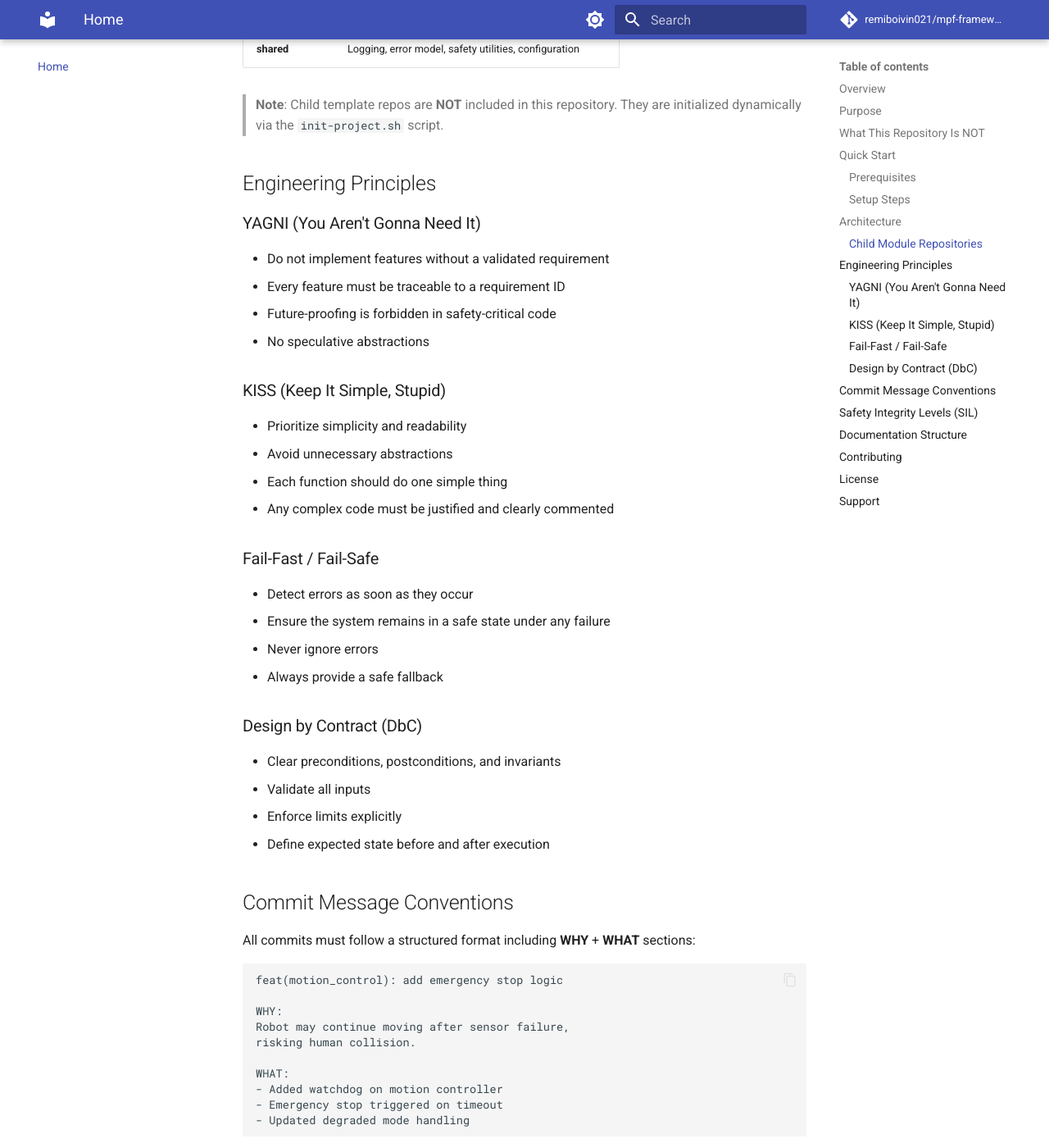
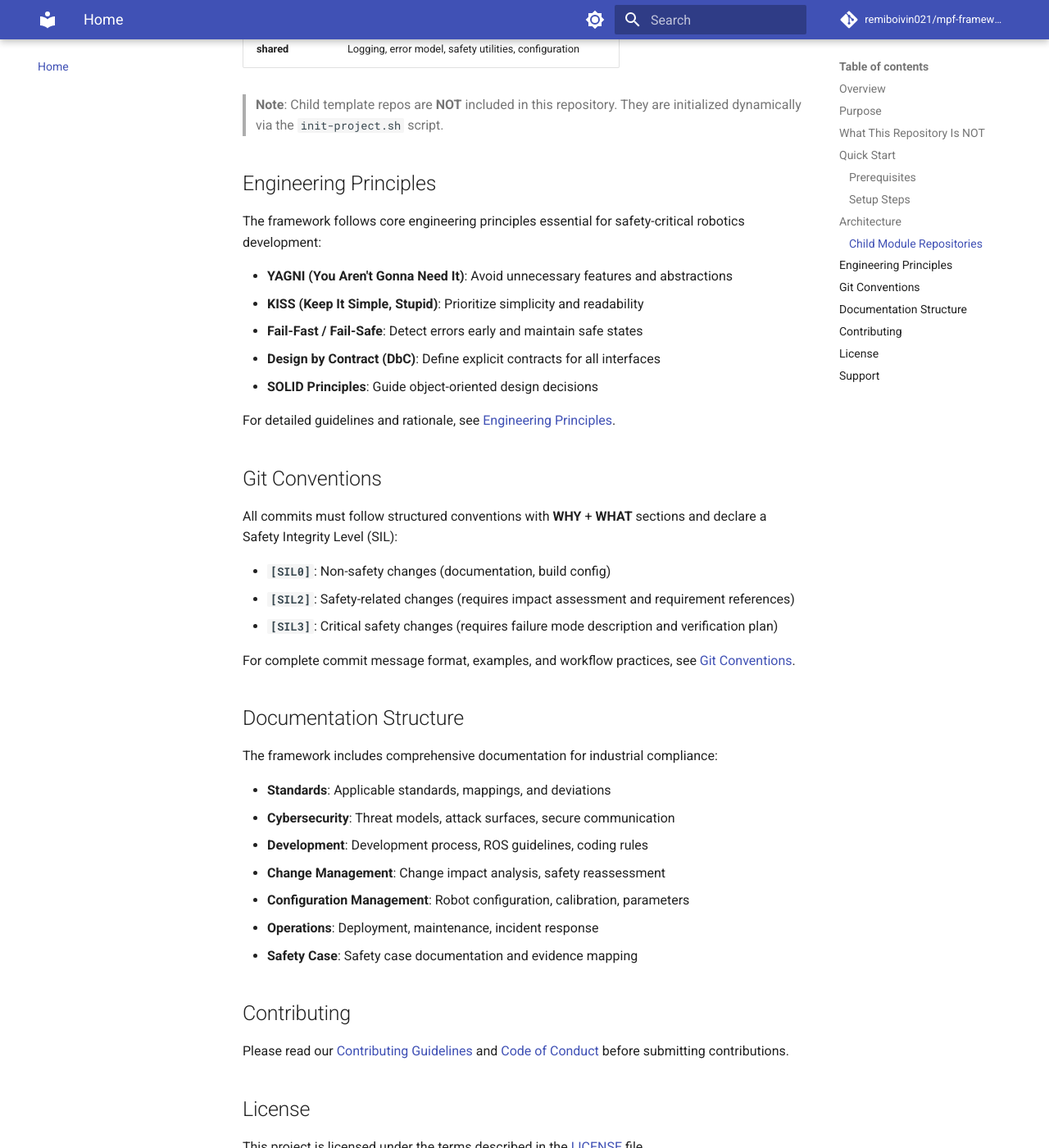
Before and after one commit to remiboivin021/mpf-framework, an MkDocs documentation site: the page built from docs/index.md, in a window 1280 px wide and 1400 px high, scrolled down 2152 px. Shown: the whole window at 82% size. Built offline with MkDocs 1.6.1 and Material for MkDocs 9.7.7, drawn with Linux system fonts in a browser that asks for light colours; comment, search, counter and statistics services are not loaded; part of the change alters nothing that is shown; some of the changed text lies outside the part shown.

Commit message:
[SIL0] refactor(docs): reorganize documentation structure per review feedback
WHY:
PR review requested separating engineering principles and git conventions
into dedicated files for better organization and maintainability.
Also requested fixing links to use proper format.

WHAT:
- Created docs/engineering/best_practices/concepts.md with engineering principles
- Created docs/engineering/best_practices/git.md with commit conventions
- Updated docs/index.md to reference new files instead of inline content
- Fixed Contributing and License links to use GitHub URLs
- Updated mkdocs.yml navigation to include new documentation pages
- Verified build succeeds with all changes

Co-authored-by: remiboivin021 <249393505+remiboivin021@users.noreply.github.com>

````diff
--- /dev/null
+++ b/docs/engineering/best_practices/concepts.md
@@ -0,0 +1,82 @@
+# Engineering Principles
+
+This document outlines the core engineering principles that guide development in the Modular Project Framework (MPF).
+
+## YAGNI (You Aren't Gonna Need It)
+
+**Principle:** Do not implement features or abstractions that are not immediately needed.
+
+**Guidelines:**
+- Do not implement features without a validated requirement
+- Every feature must be traceable to a requirement ID
+- Future-proofing is forbidden in safety-critical code
+- No speculative abstractions
+
+**Rationale:** Unnecessary features increase complexity, maintenance burden, and potential failure points in safety-critical systems.
+
+## KISS (Keep It Simple, Stupid)
+
+**Principle:** Prioritize simplicity and readability in all code and design decisions.
+
+**Guidelines:**
+- Prioritize simplicity and readability
+- Avoid unnecessary abstractions
+- Each function should do one simple thing
+- Any complex code must be justified and clearly commented
+
+**Rationale:** Simple code is easier to verify, test, and maintain. In safety-critical systems, complexity is a liability.
+
+## Fail-Fast / Fail-Safe
+
+**Principle:** Detect errors immediately and ensure the system remains in a safe state under any failure condition.
+
+**Guidelines:**
+- Detect errors as soon as they occur
+- Ensure the system remains in a safe state under any failure
+- Never ignore errors
+- Always provide a safe fallback
+
+**Rationale:** Early error detection prevents cascading failures. Fail-safe behavior protects against harm to humans and equipment.
+
+## Design by Contract (DbC)
+
+**Principle:** Define explicit contracts for all modules, functions, and interfaces.
+
+**Guidelines:**
+- Clear preconditions, postconditions, and invariants
+- Validate all inputs
+- Enforce limits explicitly
+- Define expected state before and after execution
+
+**Rationale:** Explicit contracts make behavior predictable and verifiable, essential for safety certification.
+
+## SOLID Principles
+
+The SOLID principles guide object-oriented design in the framework:
+
+- **S** - Single Responsibility Principle: Each module/function has only one responsibility
+- **O** - Open/Closed Principle: Open for extension but closed for modification
+- **L** - Liskov Substitution Principle: Any trait/type implementation can be replaced without breaking contracts
+- **I** - Interface Segregation Principle: Avoid "fat" traits/interfaces; prefer small, specific ones
+- **D** - Dependency Inversion Principle: Depend on traits/abstractions, not concrete modules
+
+## Additional Guidelines
+
+### For Safety-Critical Code
+- Minimize state mutations
+- Avoid hidden side effects
+- Make all dependencies explicit
+- Document all assumptions
+- Use strong typing to prevent errors at compile time
+
+### For Real-Time Systems
+- Avoid unbounded loops
+- Avoid recursion in safety-related code
+- All timeouts must be explicit and bounded
+- Consider worst-case execution time (WCET)
+
+### For Embedded/RTOS Systems
+- No dynamic memory allocation after initialization
+- Stack usage must be bounded and analyzed
+- ISR code must be minimal and deterministic
+- Priority inversion must be prevented
--- /dev/null
+++ b/docs/engineering/best_practices/git.md
@@ -0,0 +1,167 @@
+# Git Conventions
+
+This document describes the Git commit message conventions and workflow practices for the Modular Project Framework (MPF).
+
+## Commit Message Format
+
+All commits must follow a structured format including **WHY** + **WHAT** sections:
+
+### Structure
+
+```
+<type>(<scope>): <subject>
+
+WHY:
+<explanation of why this change is necessary>
+
+WHAT:
+- <list of changes made>
+- <specific modifications>
+- <updated components>
+```
+
+### Example
+
+```
+feat(motion_control): add emergency stop logic
+
+WHY:
+Robot may continue moving after sensor failure,
+risking human collision.
+
+WHAT:
+- Added watchdog on motion controller
+- Emergency stop triggered on timeout
+- Updated degraded mode handling
+```
+
+## Commit Types
+
+- `feat`: New feature
+- `fix`: Bug fix
+- `docs`: Documentation changes
+- `style`: Code style changes (formatting, semicolons, etc.)
+- `refactor`: Code refactoring without changing behavior
+- `perf`: Performance improvements
+- `test`: Adding or updating tests
+- `chore`: Maintenance tasks, dependency updates
+- `ci`: CI/CD configuration changes
+- `build`: Build system or external dependency changes
+
+## Safety Integrity Levels (SIL)
+
+All commits must declare a SIL level in the commit message:
+
+### SIL Levels
+
+- **`[SIL0]`**: Non-safety changes
+  - Documentation updates
+  - Build configuration
+  - Non-functional improvements
+  - No impact on runtime behavior
+
+- **`[SIL2]`**: Safety-related changes
+  - Requires extended description
+  - Must include safety impact assessment
+  - Must reference requirement IDs
+  - Example: Changes to control logic, sensor processing
+
+- **`[SIL3]`**: Critical safety changes
+  - Requires failure mode description
+  - Must reference requirement IDs
+  - Must include verification plan
+  - Example: Emergency stop logic, safety interlocks
+
+### SIL2 Example
+
+```
+[SIL2] fix(sensor): correct IMU calibration offset
+
+WHY:
+IMU calibration was using incorrect offset causing 2-degree error
+in pitch estimation. REQ-SAF-042 mandates <1 degree accuracy.
+
+WHAT:
+- Updated calibration offset from 0.05 to 0.02
+- Added unit test verifying accuracy requirement
+- Updated calibration procedure documentation
+
+SAFETY IMPACT:
+Incorrect pitch estimation could cause robot to misjudge terrain
+slope, leading to potential tip-over in edge cases.
+
+REQUIREMENTS: REQ-SAF-042, REQ-SEN-015
+```
+
+### SIL3 Example
+
+```
+[SIL3] feat(safety): implement emergency stop watchdog
+
+WHY:
+System must detect and respond to control loop failures within 100ms
+to prevent unsafe robot motion. REQ-SAF-001 (critical requirement).
+
+WHAT:
+- Added hardware watchdog timer on safety controller
+- Implemented software heartbeat from control loop
+- Triggers emergency stop on missed heartbeat
+- Added diagnostic reporting for watchdog events
+
+SAFETY IMPACT:
+Prevents uncontrolled robot motion in case of software crash or
+deadlock. Critical for human safety in collaborative workspace.
+
+FAILURE MODE:
+False positives would cause unnecessary emergency stops. Mitigated
+by 3-heartbeat tolerance and diagnostic logging.
+
+REQUIREMENTS: REQ-SAF-001, REQ-SAF-003, REQ-CTRL-008
+VERIFICATION: TEST-SAF-001, TEST-SAF-002
+```
+
+## Enforcement
+
+These conventions are enforced via:
+
+- **Git hooks**: Pre-commit and commit-msg hooks validate format
+- **commitlint**: Automated linting of commit messages
+- **CI/CD**: Pull requests are blocked if commits don't follow conventions
+
+## Best Practices
+
+### Atomic Commits
+- Each commit should represent a single logical change
+- Avoid mixing multiple unrelated changes in one commit
+- Makes code review easier and simplifies rollback if needed
+
+### Meaningful Commit Messages
+- Subject line should be concise but descriptive
+- WHY section explains the motivation, not just what changed
+- WHAT section lists specific changes for reviewability
+
+### Reference Issues
+- Link to issue numbers when applicable: `Fixes #123`
+- Reference requirement IDs for traceability
+- Include relevant test IDs for verification
+
+### Commit History
+- Keep commit history clean and meaningful
+- Avoid "WIP" or "fix typo" commits in main branches
+- Squash related commits when merging if appropriate
+
+## Workflow
+
+### Feature Branch Workflow
+1. Create feature branch from `main`
+2. Make atomic commits following conventions
+3. Open pull request with descriptive title and description
+4. Address review feedback in additional commits
+5. Squash if needed before merging to `main`
+
+### Pull Request Requirements
+- All commits must follow SIL conventions
+- PR description must explain overall change
+- CI checks must pass
+- Code review approval required
+- No direct commits to `main` branch
--- a/docs/index.md
+++ b/docs/index.md
@@ -79,60 +79,25 @@ The initialization script automatically creates and configures these child templ
 
 ## Engineering Principles
 
-### YAGNI (You Aren't Gonna Need It)
+The framework follows core engineering principles essential for safety-critical robotics development:
 
-- Do not implement features without a validated requirement
-- Every feature must be traceable to a requirement ID
-- Future-proofing is forbidden in safety-critical code
-- No speculative abstractions
+- **YAGNI (You Aren't Gonna Need It)**: Avoid unnecessary features and abstractions
+- **KISS (Keep It Simple, Stupid)**: Prioritize simplicity and readability
+- **Fail-Fast / Fail-Safe**: Detect errors early and maintain safe states
+- **Design by Contract (DbC)**: Define explicit contracts for all interfaces
+- **SOLID Principles**: Guide object-oriented design decisions
 
-### KISS (Keep It Simple, Stupid)
+For detailed guidelines and rationale, see [Engineering Principles](./engineering/best_practices/concepts.md).
 
-- Prioritize simplicity and readability
-- Avoid unnecessary abstractions
-- Each function should do one simple thing
-- Any complex code must be justified and clearly commented
+## Git Conventions
 
-### Fail-Fast / Fail-Safe
+All commits must follow structured conventions with **WHY** + **WHAT** sections and declare a Safety Integrity Level (SIL):
 
-- Detect errors as soon as they occur
-- Ensure the system remains in a safe state under any failure
-- Never ignore errors
-- Always provide a safe fallback
+- **`[SIL0]`**: Non-safety changes (documentation, build config)
+- **`[SIL2]`**: Safety-related changes (requires impact assessment and requirement references)
+- **`[SIL3]`**: Critical safety changes (requires failure mode description and verification plan)
 
-### Design by Contract (DbC)
-
-- Clear preconditions, postconditions, and invariants
-- Validate all inputs
-- Enforce limits explicitly
-- Define expected state before and after execution
-
-## Commit Message Conventions
-
-All commits must follow a structured format including **WHY** + **WHAT** sections:
-
-```
-feat(motion_control): add emergency stop logic
-
-WHY:
-Robot may continue moving after sensor failure,
-risking human collision.
-
-WHAT:
-- Added watchdog on motion controller
-- Emergency stop triggered on timeout
-- Updated degraded mode handling
-```
-
-This is enforced via Git hooks and commitlint.
-
-## Safety Integrity Levels (SIL)
-
-All commits must declare a SIL level:
-
-- `[SIL0]`: Non-safety changes
-- `[SIL2]`: Safety-related changes (requires extended description, safety impact, requirement references)
-- `[SIL3]`: Critical safety changes (requires failure mode description and requirement IDs)
+For complete commit message format, examples, and workflow practices, see [Git Conventions](./engineering/best_practices/git.md).
 
 ## Documentation Structure
 
@@ -152,7 +117,7 @@ Please read our [Contributing Guidelines](https://github.com/remiboivin021/mpf-f
 
 ## License
 
-See the LICENSE file in the root of the repository for licensing information.
+This project is licensed under the terms described in the [LICENSE](https://github.com/remiboivin021/mpf-framework/blob/main/LICENSE) file.
 
 ## Support
 
--- a/mkdocs.yml
+++ b/mkdocs.yml
@@ -36,6 +36,10 @@ theme:
 
 nav:
   - Home: index.md
+  - Engineering:
+      - Best Practices:
+          - Engineering Principles: engineering/best_practices/concepts.md
+          - Git Conventions: engineering/best_practices/git.md
 
 # Exclude README.md from the docs directory (it's for GitHub, not the built site)
 exclude_docs: |
````
